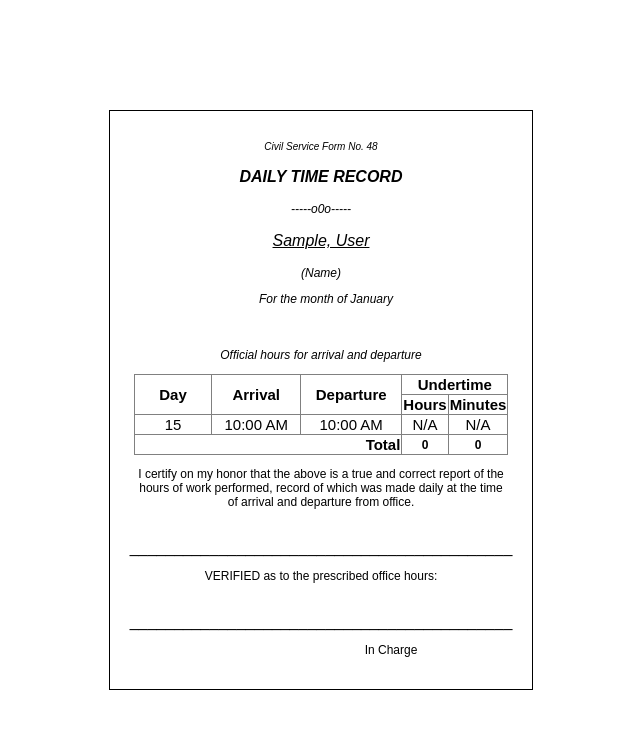
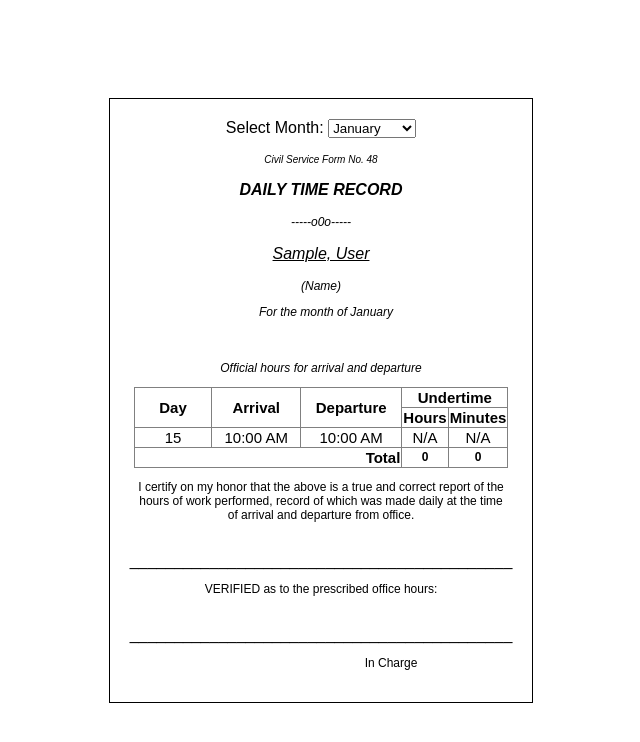
Before and after one commit to Velsariaa/instructor-attendance-sytem, a Django app: page /dtr/1/ in a window 1280 px wide. Shown: the top 742 px of the page, without its empty margins (319-959 px from the left). Run offline with Django 5.2, Linux system fonts and the light colour scheme; tables that the repository leaves empty hold one stand-in row (values such as "Sample post").

Commit message:
[Added] Month select

```diff
--- a/webapp/templates/pages/DTR.html
+++ b/webapp/templates/pages/DTR.html
@@ -91,6 +91,14 @@
 
   <section id="DTR">
     <div class="container">
+      <form method="get" id="month-selector-form">
+        <label for="month">Select Month:</label>
+        <select name="month" id="month" onchange="document.getElementById('month-selector-form').submit();">
+          {% for month in months %}
+            <option value="{{ month }}" {% if month == current_month %}selected{% endif %}>{{ month }}</option>
+          {% endfor %}
+        </select>
+      </form>
       <CAPTION><EM>
           <p class="civil_service_title">Civil Service Form No. 48</p>
           <p class="dtr">DAILY TIME RECORD</p>
@@ -98,6 +106,7 @@
           <p class="line1">
             <u>{{ employee.first_name }}, {{ employee.last_name }}</u>
           </p>
+
           <p class="name"> (Name)</p>
           <p class="civil_service_title2">For the month of {{ current_month }}<br></p>
 
--- a/webapp/views.py
+++ b/webapp/views.py
@@ -14,7 +14,7 @@ from datetime import datetime
 from django.utils.timezone import now
 from datetime import datetime, timedelta
 from django.db.models import F
-
+from django.http import JsonResponse
 
 def home(request):
     return redirect('user-login')
@@ -82,9 +82,13 @@ def main_page(request):
 
 def dtr_page(request, pk):
     employee = get_object_or_404(Employee, pk=pk)
-    current_month = datetime.now().strftime('%B')
 
-    attendance_records = Attendance.objects.filter(IdNum=employee.idNum, date__month=datetime.now().month)
+    # Get the selected month from the request, or use the current month as default
+    selected_month = request.GET.get('month', datetime.now().strftime('%B'))
+    month_number = datetime.strptime(selected_month, '%B').month
+
+    # Fetch attendance records for the selected month
+    attendance_records = Attendance.objects.filter(IdNum=employee.idNum, date__month=month_number)
 
     DAY_ABBREVIATIONS = {
         'monday': 'M',
@@ -115,7 +119,6 @@ def dtr_page(request, pk):
                 undertime_hours = undertime.seconds // 3600
                 undertime_minutes = (undertime.seconds % 3600) // 60
 
-
                 total_undertime_minutes += (undertime_hours * 60) + undertime_minutes
             else:
                 undertime_hours = 0
@@ -132,16 +135,20 @@ def dtr_page(request, pk):
             'undertime_minutes': undertime_minutes,
         })
 
-
+    # Convert total undertime back to hours and minutes
     total_hours = total_undertime_minutes // 60
     total_minutes = total_undertime_minutes % 60
 
     context = {
         'employee': employee,
         'At': attendance_data,
-        'current_month': current_month,
+        'current_month': selected_month,
         'total_undertime_hours': total_hours,
         'total_undertime_minutes': total_minutes,
+        'months': [
+            'January', 'February', 'March', 'April', 'May', 'June',
+            'July', 'August', 'September', 'October', 'November', 'December'
+        ],
     }
     return render(request, 'pages/DTR.html', context)
 
```
